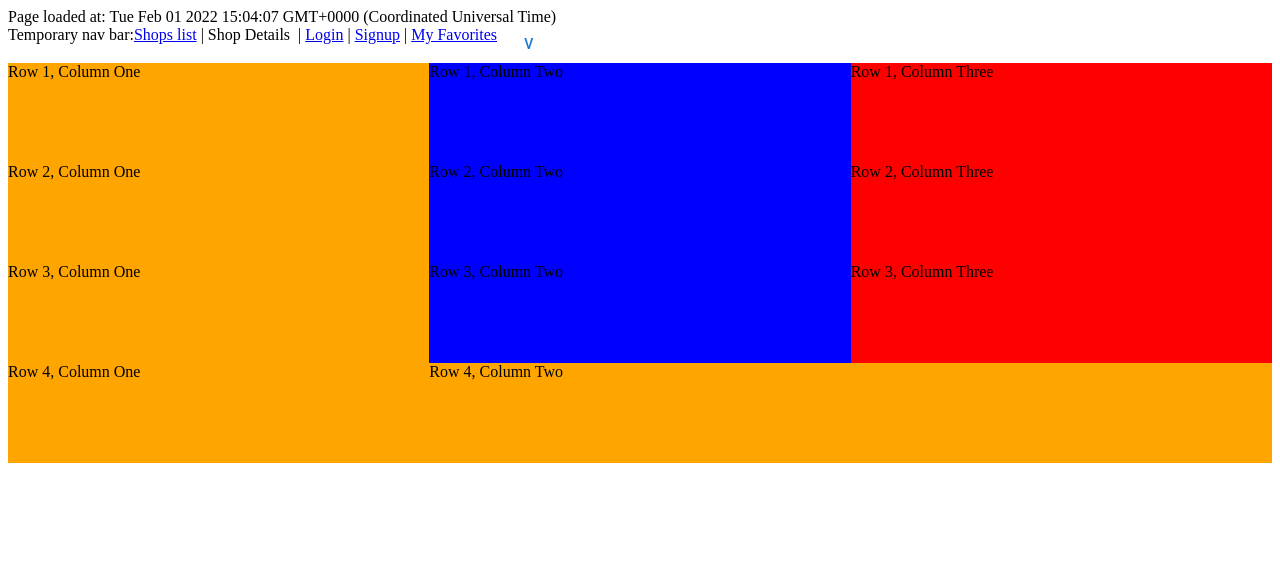
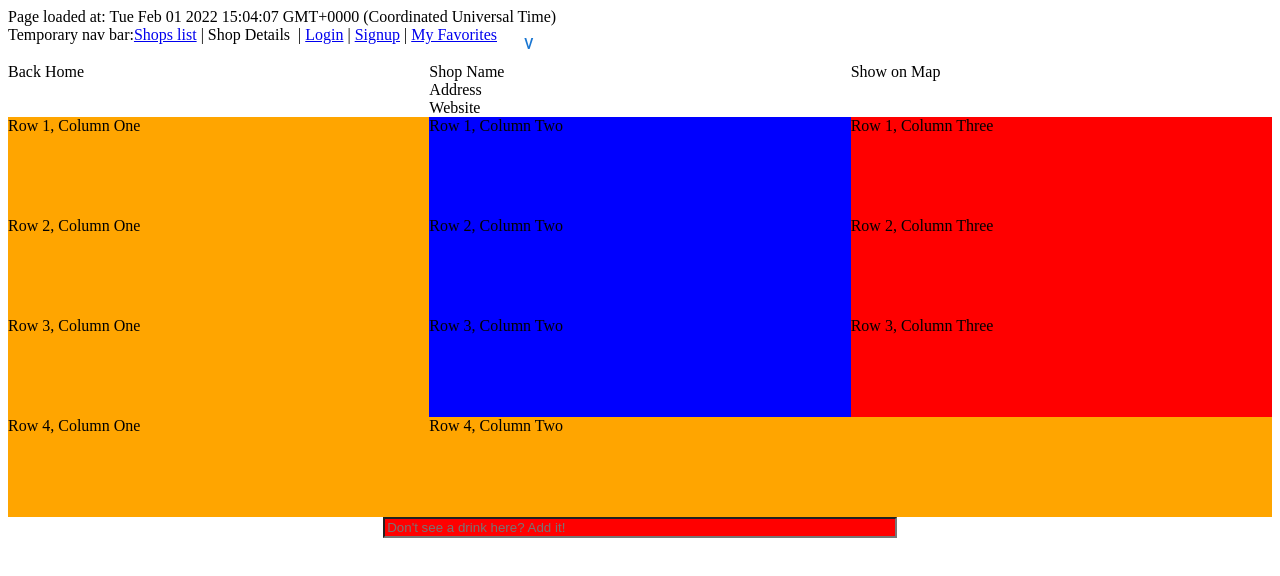
Before and after one commit to Blue-Ocean-Team-Shades/Expresso, a React app: page /details in a window 1280 px wide. Shown: the top 576 px of the page. Built offline with nearby package versions, Linux system fonts and the light colour scheme; the HTML template or start-up script is replaced by a standard one.

Commit message:
added AddDrink, DrinkList, ShopInfo components

```diff
--- /dev/null
+++ b/client/src/components/shop-details/AddDrink.jsx
@@ -0,0 +1,34 @@
+import React from 'react';
+import styled from 'styled-components';
+import {
+  Background,
+  Accent,
+  Highlight,
+  AccentButton,
+  HighlightButton,
+  Input,
+  FlexRow,
+  FlexCol,
+} from '../Styled.jsx';
+
+const Row = styled(FlexCol)`
+  align-items: center;
+  justify-content: center;
+`;
+
+const DrinkInput = styled(Input)`
+  background-color: red;
+  width: 40%;
+`;
+
+let placeholder = `Don't see a drink here? Add it!`;
+
+function AddDrink(props) {
+  return (
+    <Row>
+      <DrinkInput type='text' name='name' placeholder={placeholder} />
+    </Row>
+  );
+}
+
+export default AddDrink;
--- /dev/null
+++ b/client/src/components/shop-details/DrinkList.jsx
@@ -0,0 +1,107 @@
+import React from 'react';
+import styled from 'styled-components';
+import {
+  Background,
+  Accent,
+  Highlight,
+  AccentButton,
+  HighlightButton,
+  Input,
+  FlexRow,
+  FlexCol,
+} from '../Styled.jsx';
+
+const GreenBackground = styled(Background)`
+  background-color: green;
+`;
+
+const Row = styled(FlexRow)`
+  flex-wrap: wrap;
+  width: 100%;
+`;
+
+const Column = styled(FlexCol)`
+  flex-basis: 100%;
+  flex: 1;
+`;
+
+const OrangeColumn = styled(FlexCol)`
+  background-color: orange;
+  height: 100px;
+`;
+
+const BlueColumn = styled(FlexCol)`
+  background-color: blue;
+  height: 100px;
+`;
+
+const RedColumn = styled(FlexCol)`
+  background-color: Red;
+  height: 100px;
+`;
+
+let array = [
+  'Row 1, Column One',
+  'Row 1, Column Two',
+  'Row 1, Column Three',
+  'Row 2, Column One',
+  'Row 2, Column Two',
+  'Row 2, Column Three',
+  'Row 3, Column One',
+  'Row 3, Column Two',
+  'Row 3, Column Three',
+  'Row 4, Column One',
+  'Row 4, Column Two',
+];
+
+const createRows = (arr) => {
+  let result = [];
+  while (arr.length > 2) {
+    result.push(
+      <Row key={arr.length}>
+        <Column>
+          <OrangeColumn>
+            <div>{arr[0]}</div>
+          </OrangeColumn>
+        </Column>
+        <Column>
+          <BlueColumn>
+            <div>{arr[1]}</div>
+          </BlueColumn>
+        </Column>
+        <Column>
+          <RedColumn>
+            <div>{arr[2]}</div>
+          </RedColumn>
+        </Column>
+      </Row>
+    );
+    arr.splice(0, 3);
+  }
+  if (arr.length > 0) {
+    if (arr.length === 1) arr.push('', '');
+    if (arr.length === 2) arr.push('');
+    result.push(
+      <Row key={arr.length}>
+        {arr.map((el, i) => {
+          return (
+            <Column key={i}>
+              <OrangeColumn>
+                <div>{el}</div>
+              </OrangeColumn>
+            </Column>
+          );
+        })}
+      </Row>
+    );
+  }
+  return result;
+};
+
+let rows = createRows(array);
+
+function DrinkList(props) {
+  return <>{rows}</>;
+}
+
+export default DrinkList;
--- /dev/null
+++ b/client/src/components/shop-details/ShopInfo.jsx
@@ -0,0 +1,37 @@
+import React from 'react';
+import styled from 'styled-components';
+import {
+  Background,
+  Accent,
+  Highlight,
+  AccentButton,
+  HighlightButton,
+  Input,
+  FlexRow,
+  FlexCol,
+} from '../Styled.jsx';
+
+const Column = styled(FlexCol)`
+  flex-basis: 100%;
+  flex: 1;
+`;
+
+function ShopInfo(props) {
+  return (
+    <FlexRow>
+      <Column>
+        <div>Back Home</div>
+      </Column>
+      <Column>
+        <div>Shop Name</div>
+        <div>Address</div>
+        <div>Website</div>
+      </Column>
+      <Column>
+        <div>Show on Map</div>
+      </Column>
+    </FlexRow>
+  );
+}
+
+export default ShopInfo;
--- a/client/src/components/shop-details/index.jsx
+++ b/client/src/components/shop-details/index.jsx
@@ -10,14 +10,12 @@ import {
   FlexRow,
   FlexCol,
 } from '../Styled.jsx';
+import ShopInfo from './ShopInfo.jsx';
+import DrinkList from './DrinkList.jsx';
+import AddDrink from './AddDrink.jsx';
 
 const GreenBackground = styled(Background)`
   background-color: green;
-`;
-
-const Row = styled(FlexRow)`
-  flex-wrap: wrap;
-  width: 100%;
 `;
 
 const Column = styled(FlexCol)`
@@ -25,128 +23,16 @@ const Column = styled(FlexCol)`
   flex: 1;
 `;
 
-const OrangeColumn = styled(FlexCol)`
-  background-color: orange;
-  height: 100px;
-`;
-
-const BlueColumn = styled(FlexCol)`
-  background-color: blue;
-  height: 100px;
-`;
-
-const RedColumn = styled(FlexCol)`
-  background-color: Red;
-  height: 100px;
-`;
-
-let array = [
-  'Row 1, Column One',
-  'Row 1, Column Two',
-  'Row 1, Column Three',
-  'Row 2, Column One',
-  'Row 2, Column Two',
-  'Row 2, Column Three',
-  'Row 3, Column One',
-  'Row 3, Column Two',
-  'Row 3, Column Three',
-  'Row 4, Column One',
-  'Row 4, Column Two',
-];
-
-const createRows = (arr) => {
-  let result = [];
-  while (arr.length > 2) {
-    result.push(
-      <Row>
-        <Column>
-          <OrangeColumn>
-            <div>{arr[0]}</div>
-          </OrangeColumn>
-        </Column>
-        <Column>
-          <BlueColumn>
-            <div>{arr[1]}</div>
-          </BlueColumn>
-        </Column>
-        <Column>
-          <RedColumn>
-            <div>{arr[2]}</div>
-          </RedColumn>
-        </Column>
-      </Row>
-    );
-    arr.splice(0, 3);
-  }
-  if (arr.length > 0) {
-    if (arr.length === 1) arr.push('', '');
-    if (arr.length === 2) arr.push('');
-    result.push(
-      <Row>
-        {arr.map((el) => {
-          return (
-            <Column>
-              <OrangeColumn>
-                <div>{el}</div>
-              </OrangeColumn>
-            </Column>
-          );
-        })}
-      </Row>
-    );
-  }
-  return result;
-};
-
-let rows = createRows(array);
-console.log(rows);
-
 function ShopDetails(props) {
-  return <GreenBackground>{rows.map((row) => row)}</GreenBackground>;
+  return (
+    <Background>
+      <Column>
+        <ShopInfo />
+        <DrinkList />
+        <AddDrink />
+      </Column>
+    </Background>
+  );
 }
 
 export default ShopDetails;
-
-/*
-
-function ShopDetails(props) {
-  return (
-    <GreenBackground>
-      <Row>
-        <Column>
-          <OrangeColumn>
-            <div>Row 1, Column One</div>
-          </OrangeColumn>
-        </Column>
-        <Column>
-          <BlueColumn>
-            <div>Row 1, Column Two</div>
-          </BlueColumn>
-        </Column>
-        <Column>
-          <RedColumn>
-            <div>Row 1, Column Three</div>
-          </RedColumn>
-        </Column>
-      </Row>
-      <Row>
-        <Column>
-          <BlueColumn>
-            <div>Row 2, Column One</div>
-          </BlueColumn>
-        </Column>
-        <Column>
-          <RedColumn>
-            <div>Row 2, Column Two</div>
-          </RedColumn>
-        </Column>
-        <Column>
-          <OrangeColumn>
-            <div>Row 2, Column Three</div>
-          </OrangeColumn>
-        </Column>
-      </Row>
-    </GreenBackground>
-  );
-}
-*/
```
